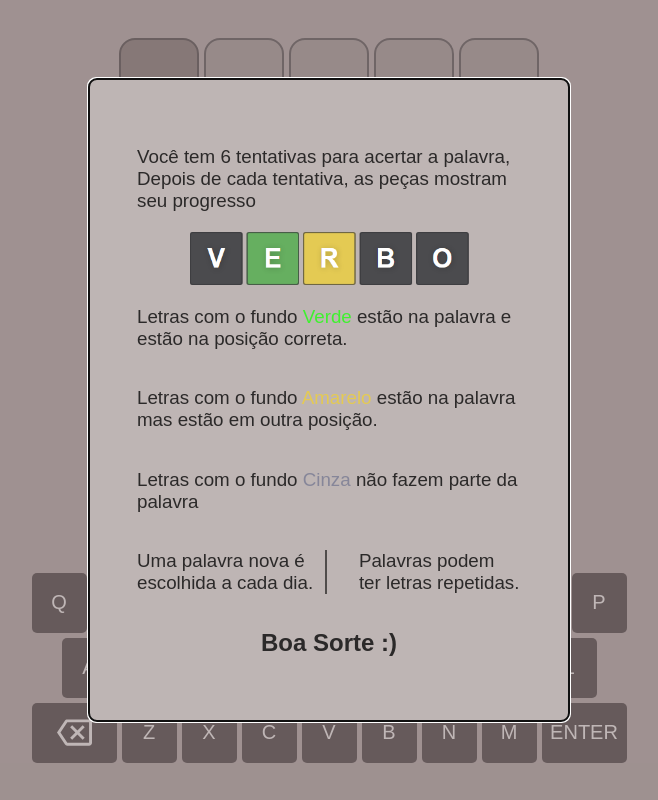
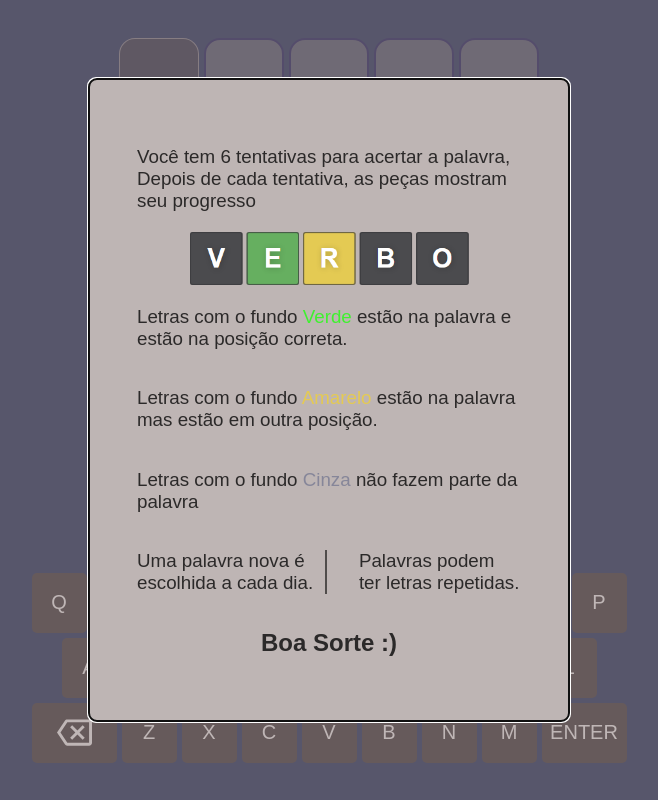
Before and after one commit to LucasHARosa/word_Ada, a Next.js app: page / in a window 1280 px wide. Shown: the whole page, without its empty margins (311-969 px from the left). Built offline with nearby package versions, Linux system fonts and the light colour scheme.

Commit message:
Click change position

```diff
--- a/components/guess-grid/GuessGrid.tsx
+++ b/components/guess-grid/GuessGrid.tsx
@@ -9,6 +9,7 @@ interface GuessGridProps {
   setIsEndOfRow: Function;
   rowStart: number;
   wordColors: number[];
+  setPositionLetter: Function;
 }
 
 export function GuessGrid({
@@ -17,7 +18,8 @@ export function GuessGrid({
   isEndOfRow,
   setIsEndOfRow,
   rowStart,
-  wordColors
+  wordColors,
+  setPositionLetter,
 }: GuessGridProps) {
   useEffect(() => {
     setIsEndOfRow(activeTile === rowStart + 5);
@@ -33,6 +35,7 @@ export function GuessGrid({
           tileNumber={index}
           isEndOfRow={isEndOfRow}
           wordColors={wordColors}
+          setPositionLetter={setPositionLetter}
         />
       ))}
     </div>
--- a/components/tile/Tile.tsx
+++ b/components/tile/Tile.tsx
@@ -7,6 +7,7 @@ interface TileProps {
   tileNumber: number;
   isEndOfRow: boolean;
   wordColors: number[];
+  setPositionLetter: Function;
 }
 
 export function Tile({
@@ -15,6 +16,7 @@ export function Tile({
   tileNumber,
   isEndOfRow,
   wordColors,
+  setPositionLetter,
 }: TileProps) {
   const [isActive, setIsActive] = useState(false);
 
@@ -54,5 +56,5 @@ export function Tile({
     }
   }
 
-  return <div className={`${styles.tile} ${checkTileClass()}`}>{letter}</div>;
+  return <div className={`${styles.tile} ${checkTileClass()}`} onClick={()=>setPositionLetter(tileNumber)}>{letter}</div>;
 }
--- a/components/tile/styles.module.scss
+++ b/components/tile/styles.module.scss
@@ -3,7 +3,7 @@
   font-size: 2em;
   color: white;
   text-shadow: 1px 1px 10px rgba(0, 0, 0, 0.192);
-  border: 0.05em solid #39393cad;
+  border: 0.05em solid #10105fad;
   text-transform: uppercase;
   font-weight: bold;
   display: flex;
@@ -15,6 +15,7 @@
 
   &.active {
     background: #53494575;
+    border: 1px solid #e6e2e175;
   }
 
   &.notInWord {
@@ -22,11 +23,11 @@
   }
 
   &.inWordWrongPosition {
-    background: #e4ca53;
+    background: #bba649;
   }
 
   &.inWordRightPosition {
-    background: #66af60;
+    background: rgb(94, 160, 88);
   }
 
   &.lastTile {
--- a/pages/index.tsx
+++ b/pages/index.tsx
@@ -103,6 +103,10 @@ const Game: NextPage = () => {
     gameEnded,
     dailyWord,
   ]);
+
+  function handleChangeActiveTile(tileNumber: number) {
+    setActiveTile(tileNumber);
+  }
 
   function handleLetterInsertion(letter: string) {
     if (activeTile > rowStart + 4) return;
@@ -275,7 +279,11 @@ const Game: NextPage = () => {
       }
     }
   }
-
+  console.log("Game.tsx: Game: tiles: ", tiles)
+  console.log("Game.tsx: Game: activeTile: ", activeTile)
+  console.log("Game.tsx: Game: isEndOfRow: ", isEndOfRow)
+  console.log("Game.tsx: Game: rowStart: ", rowStart)
+  console.log("Game.tsx: Game: wordColors: ", wordColors)
   return (
     <>
       <GuessGrid
@@ -285,6 +293,7 @@ const Game: NextPage = () => {
         setIsEndOfRow={setIsEndOfRow}
         rowStart={rowStart}
         wordColors={wordColors}
+        setPositionLetter={handleChangeActiveTile}
       />
       <Keyboard
         notInWord={notInWord}
--- a/styles/globals.scss
+++ b/styles/globals.scss
@@ -7,7 +7,7 @@ body {
 }
 
 body {
-  background-color: #beb5b4;
+  background-color: #2e3e69;
   display: flex;
   flex-direction: column;
   min-height: 100vh;
```
